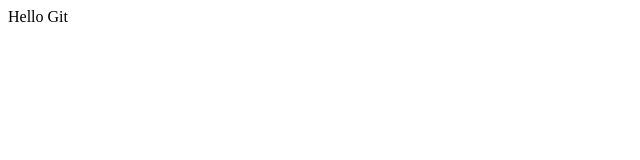
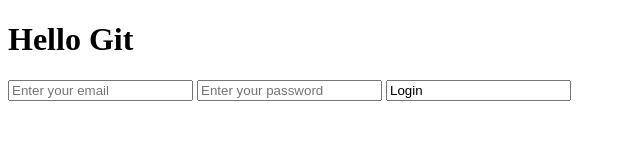
Before and after one commit to whvtitiz/my-awesome-project, a plain HTML site: page index.html in a window 1280 px wide. Shown: the whole page, without its empty margins (0-640 px from the left). Drawn offline with Linux system fonts and the light colour scheme.

Commit message:
added HTML login form

```diff
--- a/index.html
+++ b/index.html
@@ -8,7 +8,12 @@
     <link ref="stylesheet" href="style.css" />
   </head>
   <body>
-    Hello Git
+    <h1>Hello Git</h1>
+    <form>
+      <input type="email" placeholder="Enter your email" />
+      <input type="password" placeholder="Enter your password" />
+      <input teyple="submit" value="Login" />
+    </form>
   </body>
   <script src="script.js"></script>
 </html>
```
